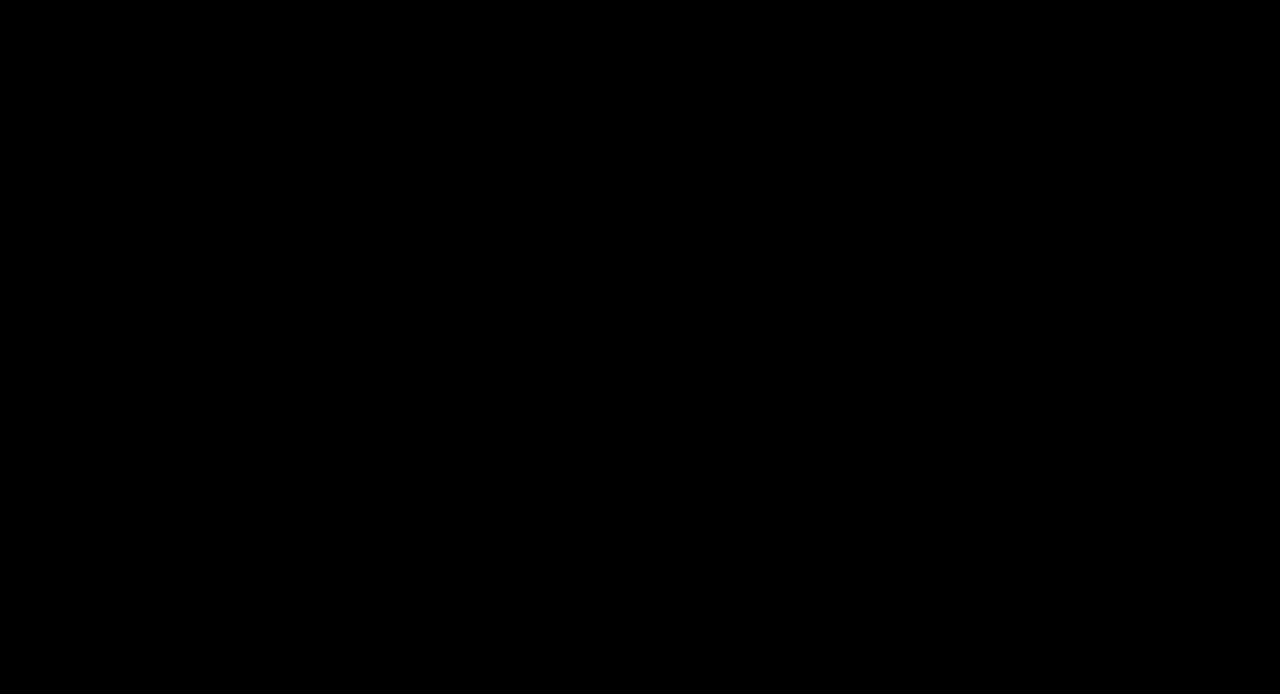
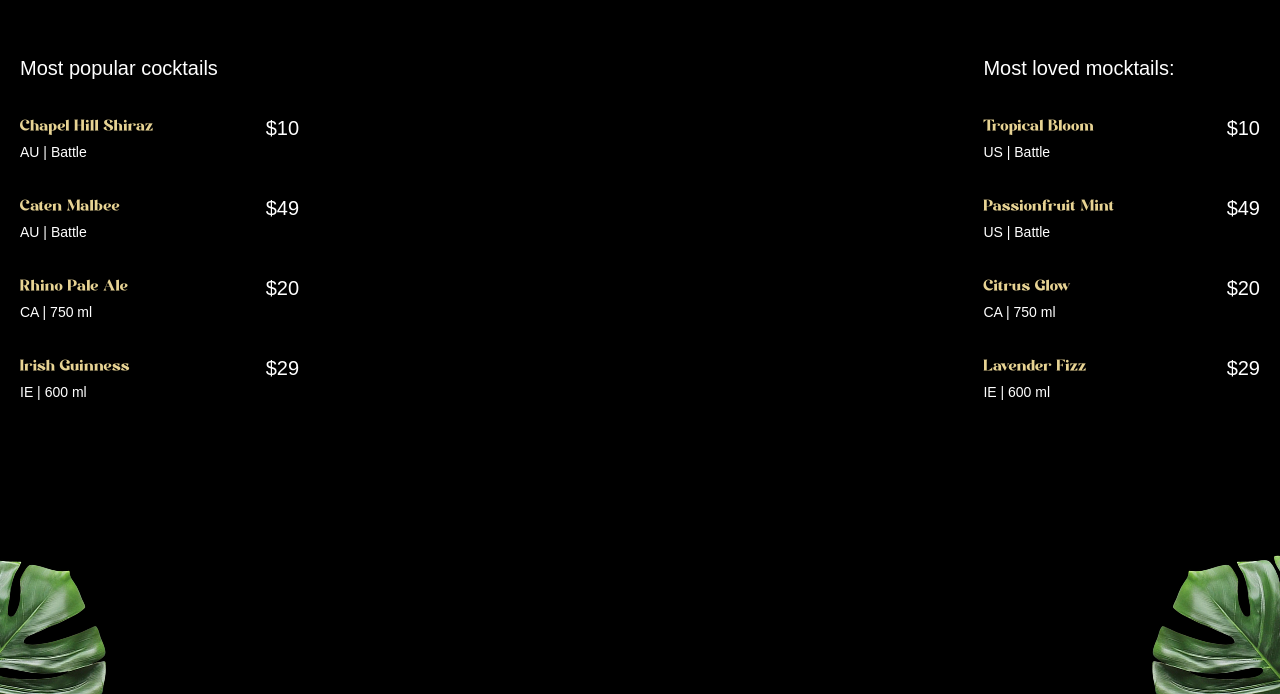
Before and after one commit to Nour5Eldin/Cocktails-GSAP, a React (Vite) app: page / in a window 1280 px wide. Shown: the part 906-1600 px from the top of the page. Before the commit the page ends 800 px from the top, so only its background shows below. Built offline with nearby package versions, Linux system fonts and the light colour scheme; a web font is replaced by a local one.

Commit message:
Implement Cocktails

```diff
--- a/constants/index.js
+++ b/constants/index.js
@@ -16,5 +16,57 @@
 	title: "Contact",
  },
 ];
+const cocktailLists = [
+ {
+	name: "Chapel Hill Shiraz",
+	country: "AU",
+	detail: "Battle",
+	price: "$10",
+ },
+ {
+	name: "Caten Malbee",
+	country: "AU",
+	detail: "Battle",
+	price: "$49",
+ },
+ {
+	name: "Rhino Pale Ale",
+	country: "CA",
+	detail: "750 ml",
+	price: "$20",
+ },
+ {
+	name: "Irish Guinness",
+	country: "IE",
+	detail: "600 ml",
+	price: "$29",
+ },
+];
+const mockTailLists = [
+ {
+	name: "Tropical Bloom",
+	country: "US",
+	detail: "Battle",
+	price: "$10",
+ },
+ {
+	name: "Passionfruit Mint",
+	country: "US",
+	detail: "Battle",
+	price: "$49",
+ },
+ {
+	name: "Citrus Glow",
+	country: "CA",
+	detail: "750 ml",
+	price: "$20",
+ },
+ {
+	name: "Lavender Fizz",
+	country: "IE",
+	detail: "600 ml",
+	price: "$29",
+ },
+];
 
-export { navLinks };
+export { navLinks, cocktailLists, mockTailLists };
--- a/src/App.jsx
+++ b/src/App.jsx
@@ -2,7 +2,7 @@
 import { ScrollTrigger, SplitText } from 'gsap/all'
 import NavBar from './Components/NavBar';
 import Hero from './Components/Hero';
-
+import Cocktails from './Components/Cocktails';
 
 function App() {
   gsap.registerPlugin(ScrollTrigger, SplitText);
@@ -11,6 +11,7 @@
     <main>
       <NavBar />
       <Hero />
+      <Cocktails />
     </main>
   )
 }
--- /dev/null
+++ b/src/Components/Cocktails.jsx
@@ -0,0 +1,61 @@
+import {cocktailLists, mockTailLists} from '../../constants/index.js'
+import { useGSAP } from '@gsap/react'
+import { gsap } from 'gsap'
+const Cocktails = () => {
+    useGSAP(() => {
+        const parallaxTimeline = gsap.timeline({
+            scrollTrigger: {
+                trigger: '#cocktails',
+                start: 'top 30%',
+                end: 'bottom 80%',
+                scrub: true,
+            }
+        })
+        parallaxTimeline
+            .from('#c-left-leaf', {
+            x: -100, y: 100
+            })
+            .from('#c-right-leaf', {
+            x: 100, y: 100
+        })
+    })
+  return (
+      <section id="cocktails">
+          <img src="/images/cocktail-left-leaf.png" alt="l-leaf" id="c-left-leaf" />
+          <img src="/images/cocktail-right-leaf.png" alt="r-leaf" id="c-right-leaf" />
+          <div className="list">
+              <div className="popular">
+                  <h2>Most popular cocktails</h2>
+                  <ul>
+                      {cocktailLists.map(({ name, country, detail, price }) => (
+                          <li key={name}>
+                              <div className="md:me-28">
+                                  <h3>{name}</h3>
+                                  <p>{country} | {detail} </p>
+                              </div>
+                              <span>{price}</span>
+                          </li>
+                      ))}
+                  </ul>
+              </div>
+
+              <div className="loved">
+                  <h2>Most loved mocktails:</h2>
+                  <ul>
+                      {mockTailLists.map(({ name, country, detail, price }) => (
+                          <li key={name}>
+                              <div className="me-28">
+                                   <h3>{name}</h3>
+                                   <p>{country} | {detail}</p>
+                              </div>
+                                <span>{price}</span>
+                        </li>
+                      ))}
+                  </ul>
+              </div>
+          </div>
+    </section>
+  )
+}
+
+export default Cocktails
```
